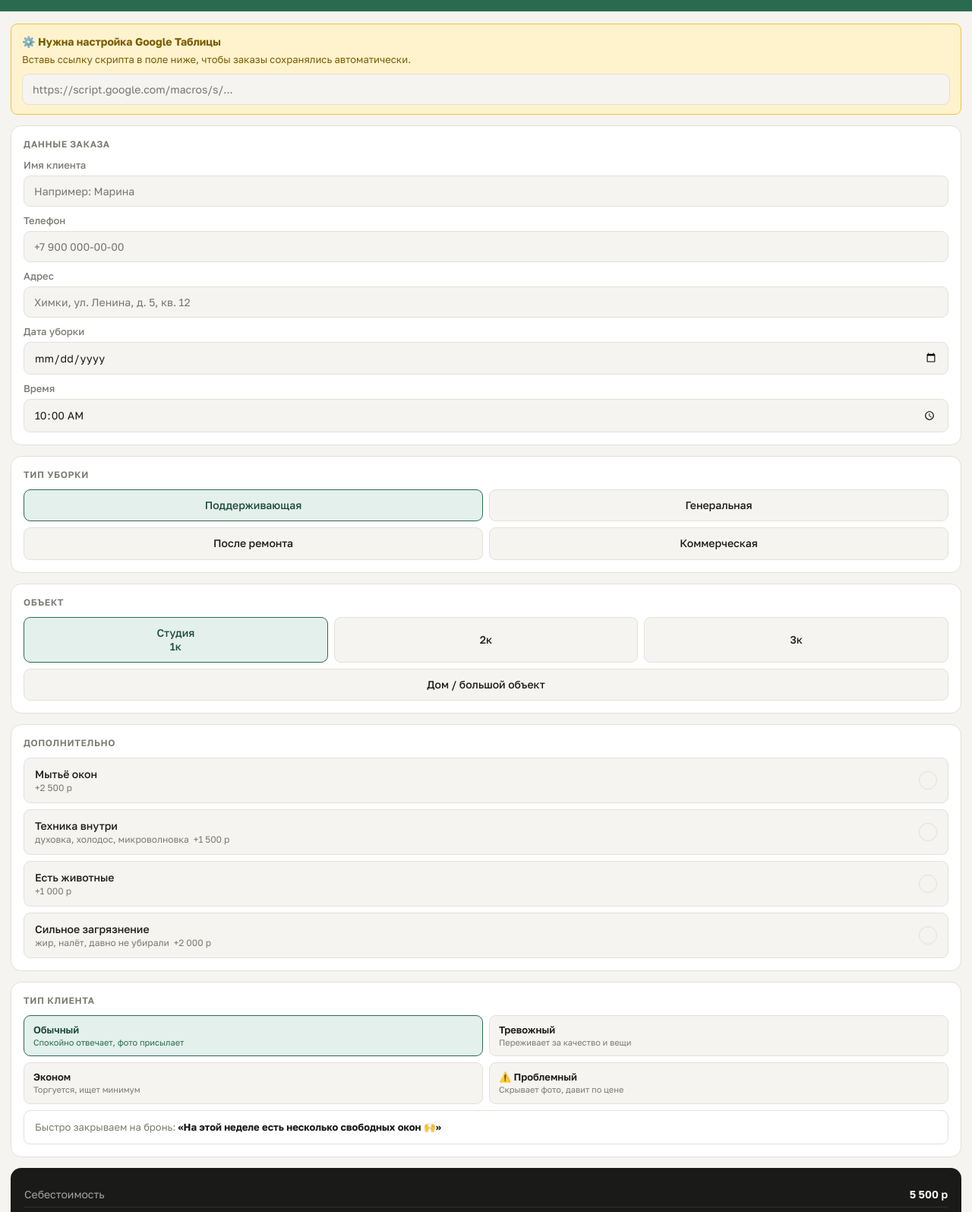
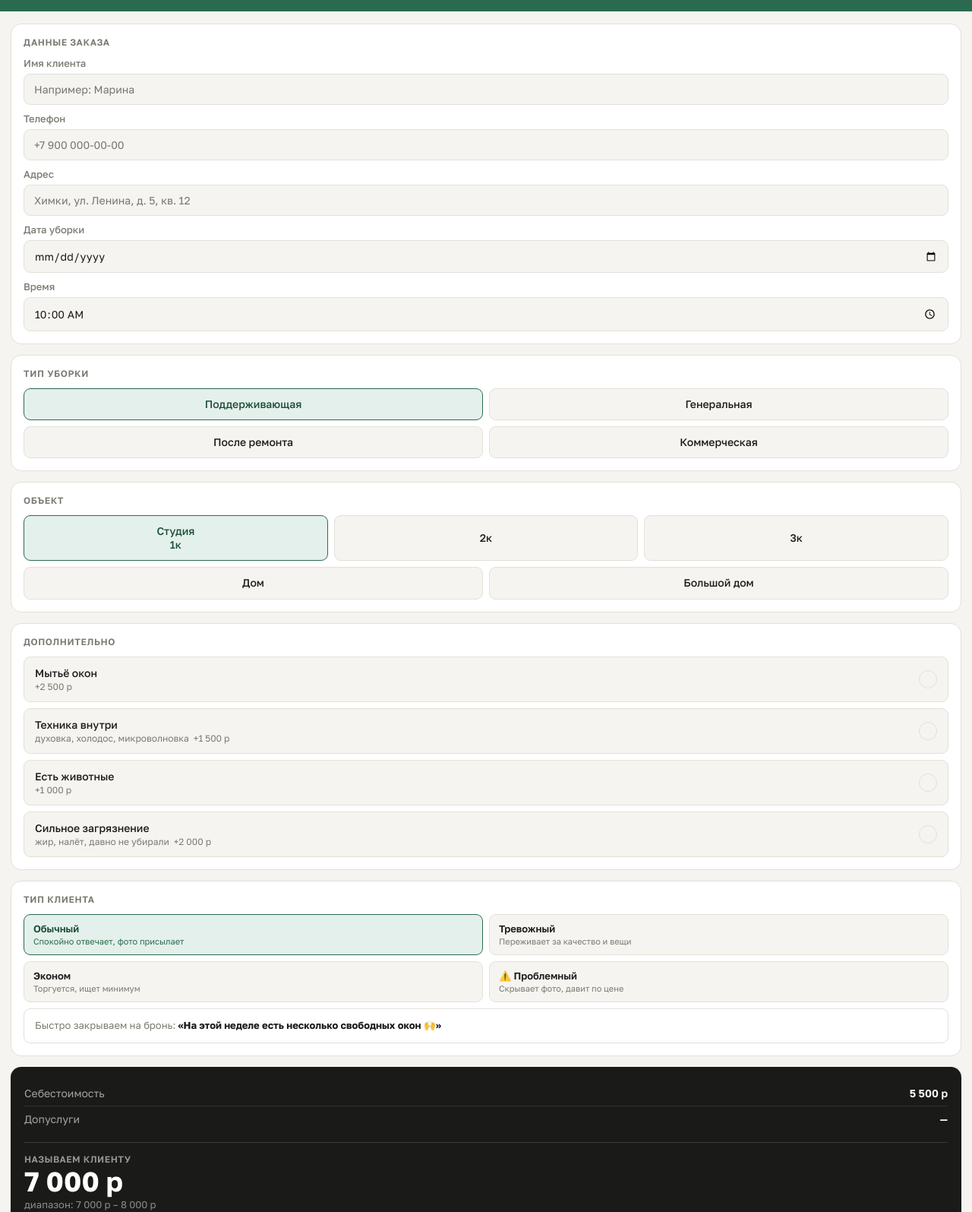
Before and after one commit to pilipchuk-98-ui/price-calculator-html, a plain HTML site: page cleaning_calculator_1.html in a window 1280 px wide. Shown: the part 65-1660 px from the top of the page at 76% size. Drawn offline with Linux system fonts and the light colour scheme.

Commit message:
Update cleaning_calculator_1.html

```diff
--- a/cleaning_calculator_1.html
+++ b/cleaning_calculator_1.html
@@ -84,8 +84,6 @@ header { background: var(--accent); padding: 20px 18px 18px; display: flex; alig
 .save-btn:disabled { background: #aaa; cursor: not-allowed; }
 .toast { position: fixed; bottom: 20px; left: 50%; transform: translateX(-50%); background: #1A1A18; color: #fff; padding: 12px 20px; border-radius: 30px; font-size: 14px; font-weight: 500; opacity: 0; transition: opacity 0.3s; pointer-events: none; white-space: nowrap; z-index: 100; }
 .toast.show { opacity: 1; }
-.setup-banner { background: #FFF3CD; border: 1px solid #F0C040; border-radius: var(--radius-sm); padding: 12px 14px; font-size: 13px; color: #7A5C00; line-height: 1.5; }
-.setup-banner strong { display: block; margin-bottom: 4px; font-size: 14px; }
 </style>
 </head>
 <body>
@@ -99,13 +97,6 @@ header { background: var(--accent); padding: 20px 18px 18px; display: flex; alig
 </header>
 
 <div class="content">
-
-  <!-- SETUP BANNER — убрать после настройки -->
-  <div class="setup-banner" id="setup-banner">
-    <strong>⚙️ Нужна настройка Google Таблицы</strong>
-    Вставь ссылку скрипта в поле ниже, чтобы заказы сохранялись автоматически.
-    <input class="text-input" id="script-url-input" placeholder="https://script.google.com/macros/s/..." style="margin-top:8px;" oninput="saveScriptUrl()">
-  </div>
 
   <div class="card">
     <div class="card-title">Данные заказа</div>
@@ -148,8 +139,9 @@ header { background: var(--accent); padding: 20px 18px 18px; display: flex; alig
       <button class="opt-btn" data-group="rooms" data-val="two" data-label="2к" onclick="selectOpt(this)">2к</button>
       <button class="opt-btn" data-group="rooms" data-val="three" data-label="3к" onclick="selectOpt(this)">3к</button>
     </div>
-    <div style="margin-top:8px;">
-      <button class="opt-btn" style="width:100%;" data-group="rooms" data-val="house" data-label="Дом/большой" onclick="selectOpt(this)">Дом / большой объект</button>
+    <div style="margin-top:8px; display:grid; grid-template-columns:1fr 1fr; gap:8px;">
+      <button class="opt-btn" data-group="rooms" data-val="house" data-label="Дом" onclick="selectOpt(this)">Дом</button>
+      <button class="opt-btn" data-group="rooms" data-val="bighouse" data-label="Большой дом" onclick="selectOpt(this)">Большой дом</button>
     </div>
   </div>
 
@@ -251,12 +243,12 @@ header { background: var(--accent); padding: 20px 18px 18px; display: flex; alig
 const state = { type: 'support', typeLabel: 'Поддерживающая', rooms: 'studio', roomsLabel: 'Студия/1к', windows: false, appliances: false, animals: false, dirty: false, ctype: 'normal' };
 
 const BASE = {
-  support:    { studio: 5500,  two: 7500,  three: 9000,  house: 12000 },
-  general:    { studio: 8000,  two: 12000, three: 16000, house: 22000 },
-  postrepair: { studio: 10000, two: 15000, three: 20000, house: 28000 },
-  commercial: { studio: 7000,  two: 10000, three: 14000, house: 20000 }
+  support:    { studio: 5500,  two: 7500,  three: 9000,  house: 12000, bighouse: 18000 },
+  general:    { studio: 8000,  two: 12000, three: 16000, house: 22000, bighouse: 32000 },
+  postrepair: { studio: 10000, two: 15000, three: 20000, house: 28000, bighouse: 40000 },
+  commercial: { studio: 7000,  two: 10000, three: 14000, house: 20000, bighouse: 28000 }
 };
-const MARKUP = { studio: 2000, two: 3500, three: 4500, house: 5000 };
+const MARKUP = { studio: 1500, two: 2000, three: 3000, house: 5000, bighouse: 7500 };
 
 let priceForClient = 0;
 let profitAmount = 0;
@@ -318,14 +310,9 @@ function showToast(msg, duration) {
   setTimeout(() => t.classList.remove('show'), duration || 3000);
 }
 
-function saveScriptUrl() {
-  const val = document.getElementById('script-url-input').value.trim();
-  if (val) localStorage.setItem('gs_script_url', val);
-}
+const SCRIPT_URL = 'https://script.google.com/macros/s/AKfycbzm5g0ZxdtdDS_ykJ2_GoVn-9qp8Kg10CKHLYoiSSFjCwHF259xpuSnk6-oTB-bahmY/exec';
 
-function getScriptUrl() {
-  return localStorage.getItem('gs_script_url') || document.getElementById('script-url-input').value.trim();
-}
+function getScriptUrl() { return SCRIPT_URL; }
 
 function buildExtras() {
   const e = [];
@@ -338,10 +325,6 @@ function buildExtras() {
 
 async function saveOrder() {
   const scriptUrl = getScriptUrl();
-  if (!scriptUrl || !scriptUrl.startsWith('https://script.google.com')) {
-    showToast('⚠️ Сначала вставь ссылку Google скрипта вверху');
-    return;
-  }
   const name = document.getElementById('client-name').value.trim();
   const phone = document.getElementById('client-phone').value.trim();
   const address = document.getElementById('client-address').value.trim();
@@ -358,25 +341,16 @@ async function saveOrder() {
   const created = now.toLocaleString('ru-RU');
 
   const payload = {
-    created,
-    name: name || '—',
-    phone: phone || '—',
-    address,
-    date: date || '—',
-    time: time || '—',
-    type: state.typeLabel,
-    rooms: state.roomsLabel,
-    extras: buildExtras(),
-    price: priceForClient,
-    profit: profitAmount,
-    clientType: state.ctype,
-    comment: comment || '—'
+    created, name: name || '—', phone: phone || '—', address,
+    date: date || '—', time: time || '—', type: state.typeLabel,
+    rooms: state.roomsLabel, extras: buildExtras(),
+    price: priceForClient, profit: profitAmount,
+    clientType: state.ctype, comment: comment || '—'
   };
 
   try {
     await fetch(scriptUrl, {
-      method: 'POST',
-      mode: 'no-cors',
+      method: 'POST', mode: 'no-cors',
       headers: { 'Content-Type': 'application/json' },
       body: JSON.stringify(payload)
     });
@@ -399,14 +373,7 @@ function clearForm() {
   document.getElementById('comment').value = '';
 }
 
-window.onload = function() {
-  const saved = localStorage.getItem('gs_script_url');
-  if (saved) {
-    document.getElementById('script-url-input').value = saved;
-    document.getElementById('setup-banner').style.display = 'none';
-  }
-  calc();
-};
+window.onload = function() { calc(); };
 </script>
 </body>
 </html>
```
